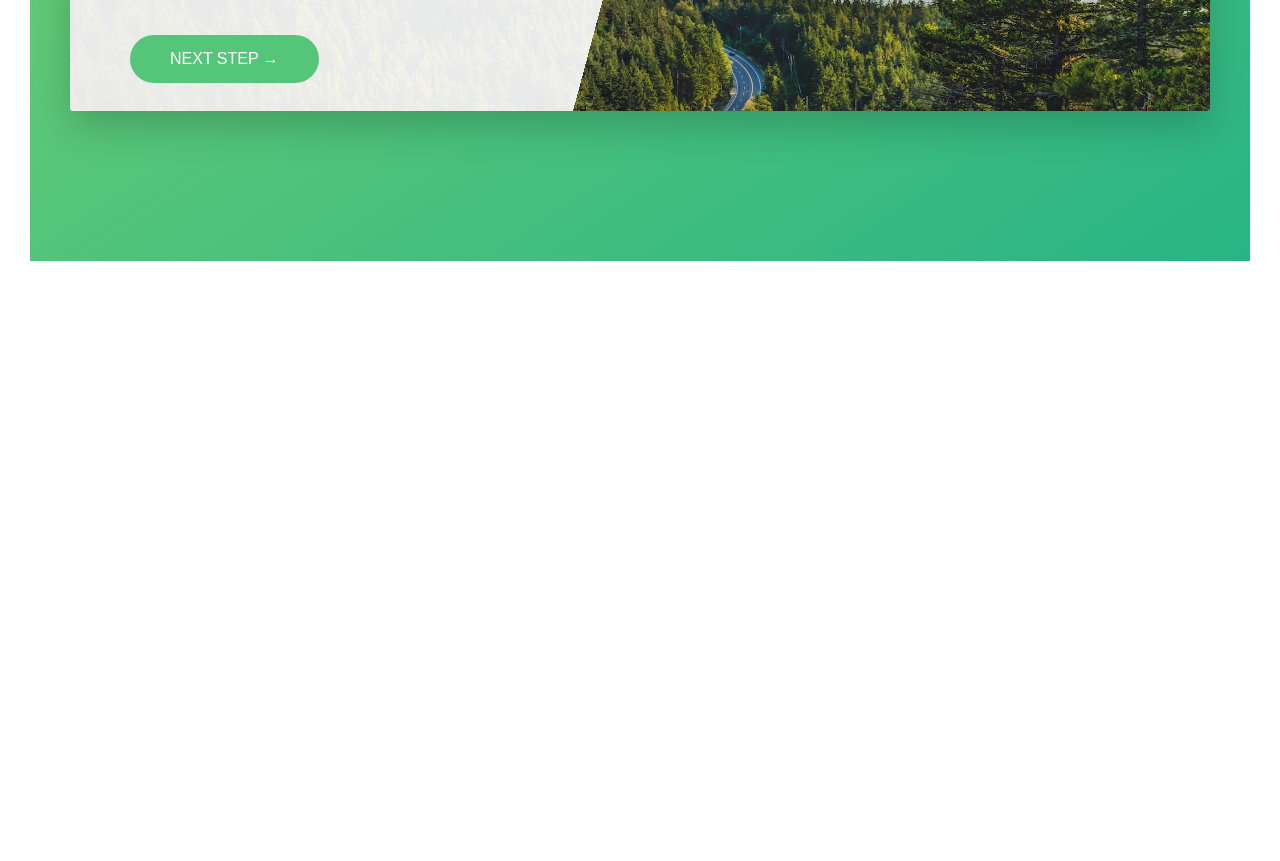
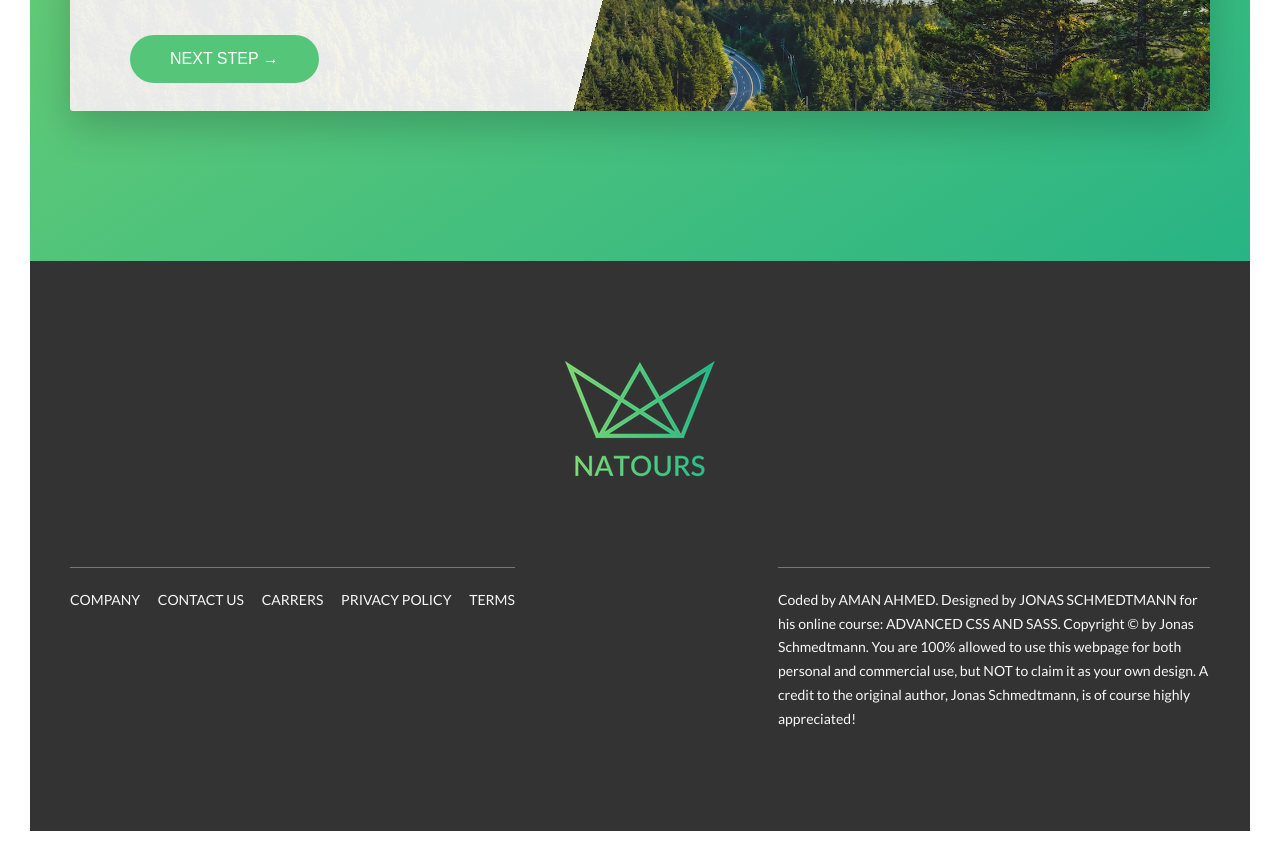
Before and after one commit to Aman07a/Advanced_CSS_and_Sass, a website: page Natours/index.html in a window 1280 px wide. Shown: the part 4931-5792 px from the top of the page. Before the commit the page ends 5222 px from the top, so only its background shows below. Drawn offline with Linux system fonts and the light colour scheme.

Commit message:
Building the Footer

```diff
--- a/Natours/index.html
+++ b/Natours/index.html
@@ -371,6 +371,62 @@
           </div>
         </div>
       </section>
+
+      <footer class="footer">
+        <div class="footer__logo-box">
+          <picture class="footer__logo">
+            <source
+              srcset="
+                img/logo-green-small-1x.png 1x,
+                img/logo-green-small-2x.png 2x
+              "
+              media="(max-width: 37.5em)"
+            />
+            <img
+              srcset="img/logo-green-1x.png 1x, img/logo-green-2x.png 2x"
+              alt="Full logo"
+              src="img/logo-green-2x.png"
+            />
+          </picture>
+        </div>
+        <div class="row">
+          <div class="col-1-of-2">
+            <div class="footer__navigation">
+              <ul class="footer__list">
+                <li class="footer__item">
+                  <a href="#" class="footer__link">Company</a>
+                </li>
+                <li class="footer__item">
+                  <a href="#" class="footer__link">Contact us</a>
+                </li>
+                <li class="footer__item">
+                  <a href="#" class="footer__link">Carrers</a>
+                </li>
+                <li class="footer__item">
+                  <a href="#" class="footer__link">Privacy policy</a>
+                </li>
+                <li class="footer__item">
+                  <a href="#" class="footer__link">Terms</a>
+                </li>
+              </ul>
+            </div>
+          </div>
+          <div class="col-1-of-2">
+            <p class="footer__copyright">
+              Coded by
+              <a href="#" class="footer__link">Aman Ahmed</a>.
+              Designed by
+              <a href="#" class="footer__link">Jonas Schmedtmann</a> for his
+              online course:
+              <a href="#" class="footer__link">Advanced CSS and Sass</a>.
+              Copyright &copy; by Jonas Schmedtmann. You are 100% allowed to use
+              this webpage for both personal and commercial use, but NOT to
+              claim it as your own design. A credit to the original author,
+              Jonas Schmedtmann, is of course highly appreciated!
+            </p>
+          </div>
+        </div>
+      </footer>
     </main>
 
     <!-- <section class="grid test">
--- /dev/null
+++ b/Natours/sass/layout/_footer.scss
@@ -0,0 +1,60 @@
+.footer {
+  background-color: $color-grey-dark-3;
+  padding: 10rem 0;
+  font-size: 1.4rem;
+  color: $color-grey-light-1;
+
+  &__logo-box {
+    text-align: center;
+    margin-bottom: 8rem;
+  }
+
+  &__logo {
+    width: 15rem;
+    height: auto;
+  }
+
+  &__navigation {
+    border-top: 1px solid $color-grey-dark;
+    padding-top: 2rem;
+    display: inline-block;
+  }
+
+  &__list {
+    list-style: none;
+  }
+
+  &__item {
+    display: inline-block;
+
+    &:not(:last-child) {
+      margin-right: 1.5rem;
+    }
+  }
+
+  &__link {
+    &:link,
+    &:visited {
+      color: $color-grey-light-1;
+      background-color: $color-grey-dark-3;
+      text-decoration: none;
+      text-transform: uppercase;
+      display: inline-block;
+      transition: all 0.2s;
+    }
+
+    &:hover,
+    &:active {
+      color: $color-primary;
+      box-shadow: 0 1rem 2rem rgba($color-black, 0.4);
+      transform: rotate(5deg) scale(1.3);
+    }
+  }
+
+  &__copyright {
+    border-top: 1px solid $color-grey-dark;
+    padding-top: 2rem;
+    width: 80%;
+    float: right;
+  }
+}
--- a/Natours/sass/main.scss
+++ b/Natours/sass/main.scss
@@ -15,6 +15,7 @@
 @import "./components/form";
 @import "./components/story";
 
+@import "./layout/footer";
 @import "./layout/grid";
 @import "./layout/header";
 
```
Also changed, not shown: Natours/css/style.css.
